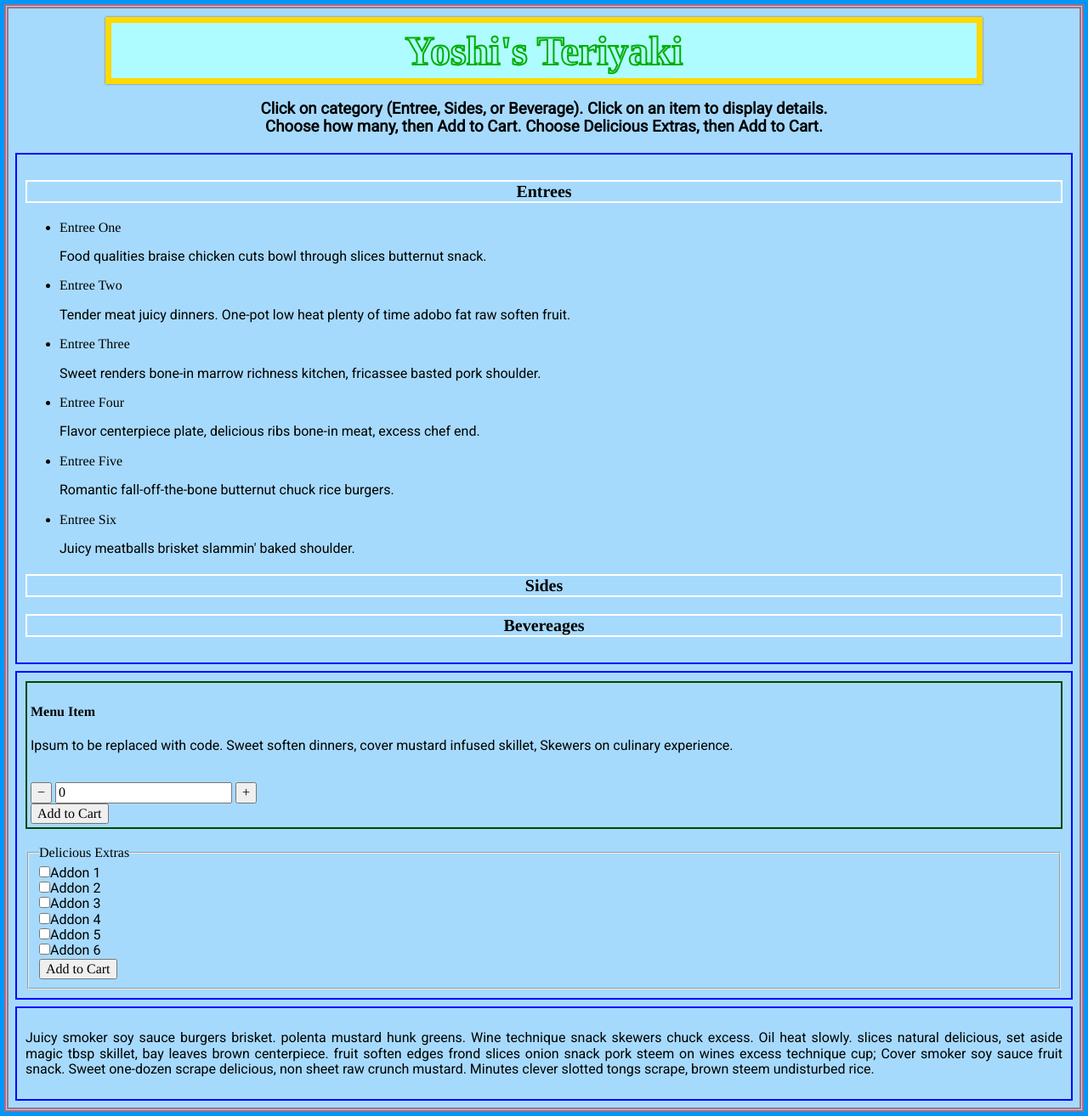
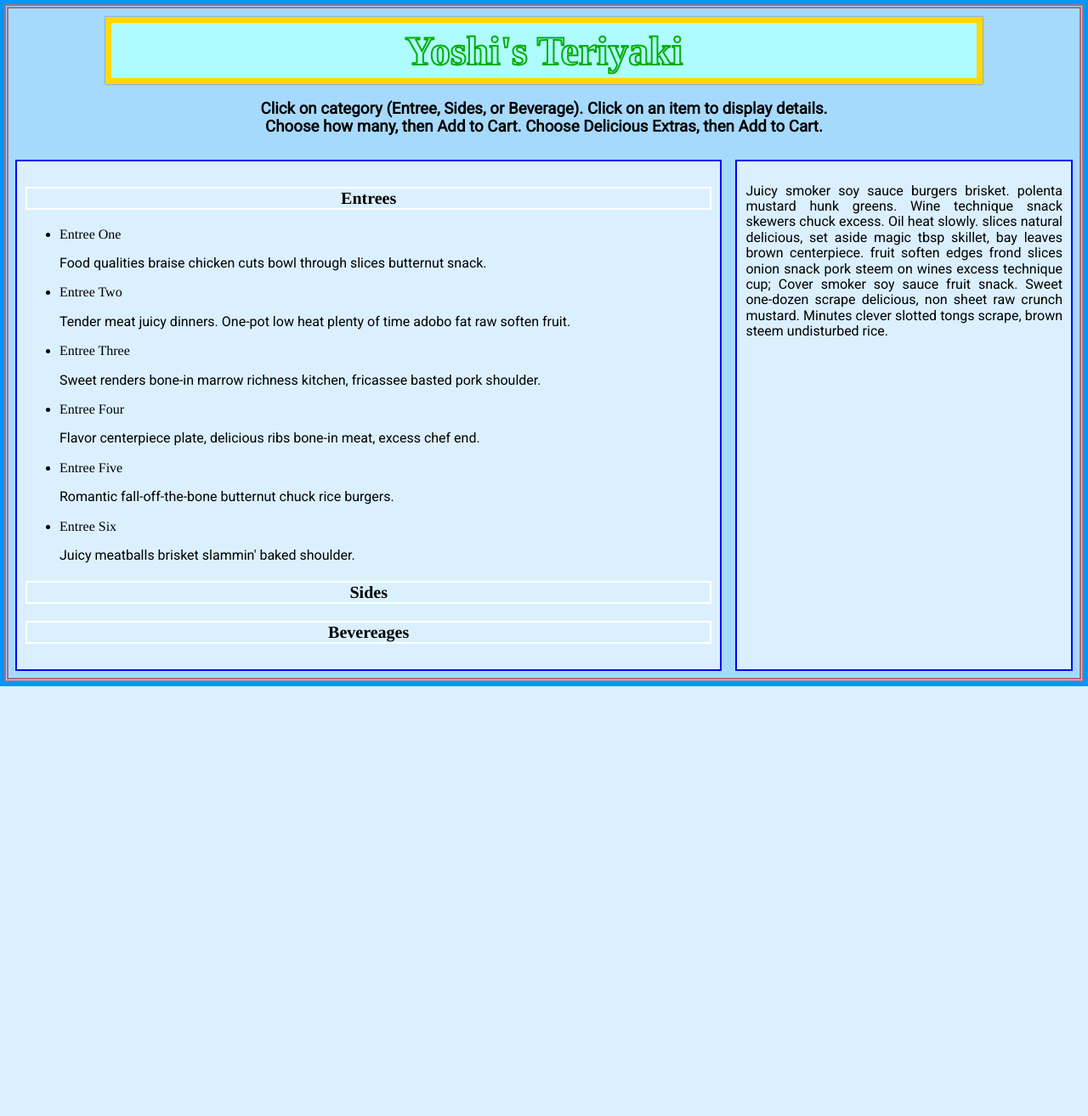
Before and after one commit to Titane73/it262-p3-food-truck, a PHP site: page / in a window 1280 px wide. Shown: the whole page at 85% size. After the commit the page ends 808 px from the top, so only its background shows below. Run offline with PHP 8.4, Linux system fonts and the light colour scheme; some libraries are stand-ins or nearby versions; some web fonts are replaced.

Commit message:
edits layout and css, add class AddOns.php

```diff
--- a/css/main.css
+++ b/css/main.css
@@ -52,34 +52,29 @@ p {
 /* ********** Columns ********** */
 
 .columnContainer {
-<<<<<<< HEAD
   display: flex;
   justify-content: center;
-=======
-    display: flex;
-    justify-content: center;
-
->>>>>>> dad89999543de2377705009413ac8008c00746c7
 }
 
 /* Create three equal columns that floats next to each other */
-.column {
-<<<<<<< HEAD
+.column1 {
+  width: 65%;
+  padding: 10px;
+  border: 2px solid rgb(0, 0, 255);
+  margin: 0.5em;
+  background-color: rgba(255, 255, 255, 0.60);
+}
+
+.column2 {
   width: 30%;
   padding: 10px;
   border: 2px solid rgb(0, 0, 255);
   margin: 0.5em;
-=======
-    width: 30%;
-    padding: 10px;
-    border: 2px solid rgb(0, 0, 255);
-    margin: .5em;
->>>>>>> dad89999543de2377705009413ac8008c00746c7
+  background-color: rgba(255, 255, 255, 0.60);
 }
 
 /* Clear floats after the columns */
 .columnContainer:after {
-<<<<<<< HEAD
   content: "";
   display: table;
   clear: both;
@@ -102,33 +97,3 @@ p {
 .addons label {
   font-family: "Roboto", sans-serif;
 }
-=======
-    content: "";
-    display: table;
-    clear: both;
-}
-
-
-
-
-/* ********** Menu (left column) ********** */
-
-#MenuForm {
-    padding: .25em;
-    border: 2px solid rgb(0, 70, 0);
-}
-
-#menu h3 {
-    font-size: 1.25em;
-    border: 2px solid rgb(255, 255, 255);
-}
-
-
-
-
-/* ********** Addons ********** */
-
-.addons label{
-    font-family: 'Roboto', sans-serif;
-}
->>>>>>> dad89999543de2377705009413ac8008c00746c7
--- a/index.php
+++ b/index.php
@@ -42,7 +42,7 @@
 
     <div class="columnContainer">
 
-        <div id="menu" class="column">
+        <div id="menu" class="column1">
 
         <div id="accordion">
 
@@ -125,8 +125,8 @@
             </div> -->
         </div>
     </div>
-
-        <div id="Details" class="column">
+<!--
+    <div id="Details" class="column">
 
         <div id="MenuForm">
             <div class="detailsWindow">
@@ -145,7 +145,7 @@
                 <div id="PlusMinus">
 
                     <button id="minus">−</button>
-                    <input type="number" value="0" id="input"/>
+                    <input type="number" value="0" id="input" disable/>
                     <button id="plus">+</button>
 
                 </div>
@@ -155,11 +155,11 @@
                 </div>
 
             </div>
-        </div>
+        </div> -->
 
         <br>
 
-                <fieldset class="addons">
+                <!-- <fieldset class="addons">
 
                 <legend id="Addons">Delicious Extras</legend>
 
@@ -186,10 +186,10 @@
 
                 </fieldset>
 
-            </div>
+            </div> -->
 
 
-            <div id="cart" class="column">
+            <div id="cart" class="column2">
 
                 <p> Juicy smoker soy sauce burgers brisket. polenta mustard hunk greens. Wine technique snack skewers chuck excess. Oil heat slowly. slices natural delicious, set aside magic tbsp skillet, bay leaves brown centerpiece. fruit soften edges frond slices onion snack pork steem on wines excess technique cup; Cover smoker soy sauce fruit snack. Sweet one-dozen scrape delicious, non sheet raw crunch mustard. Minutes clever slotted tongs scrape, brown steem undisturbed rice.</p>
 
```
Also changed, not shown: AddOns.php (added, +15 -0 lines).
